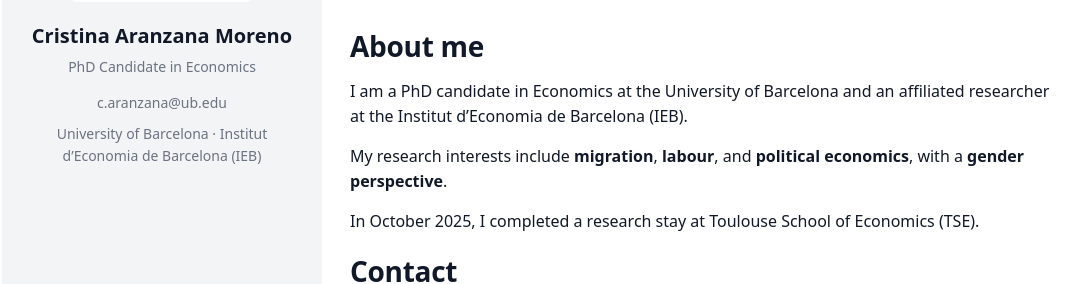
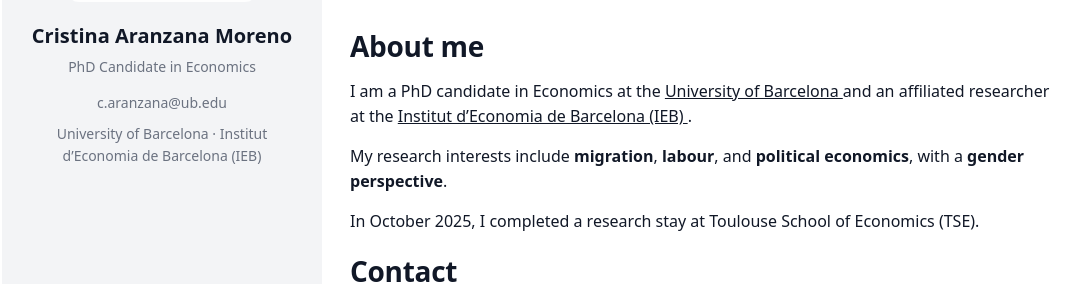
Before and after one commit to cristinaaranzana/cristinaaranzana.github.io, a Jekyll site: the page built from index.md, in a window 1280 px wide. Shown: the part 240-524 px from the top of the page, without its empty margins (112-1197 px from the left). Built offline with Jekyll 4.4.1, drawn with Linux system fonts in a browser that asks for light colours; part of the change alters nothing that is shown; grey boxes are pictures that could not be loaded.

Commit message:
Update index.md

```diff
--- a/index.md
+++ b/index.md
@@ -7,8 +7,16 @@ subtitle: "PhD Candidate in Economics"
 <h2>About me</h2>
 
 <p>
-  I am a PhD candidate in Economics at the University of Barcelona
-  and an affiliated researcher at the Institut d’Economia de Barcelona (IEB).
+  I am a PhD candidate in Economics at the
+  <a href="https://www.ub.edu/school-economics/phd_students/aranzana-moreno-cristina/"
+     target="_blank" rel="noopener noreferrer">
+    University of Barcelona
+  </a>
+  and an affiliated researcher at the
+  <a href="https://ieb.ub.edu/researcher/aranzana-moreno-cristina/"
+     target="_blank" rel="noopener noreferrer">
+    Institut d’Economia de Barcelona (IEB)
+  </a>.
 </p>
 
 <p>
```
